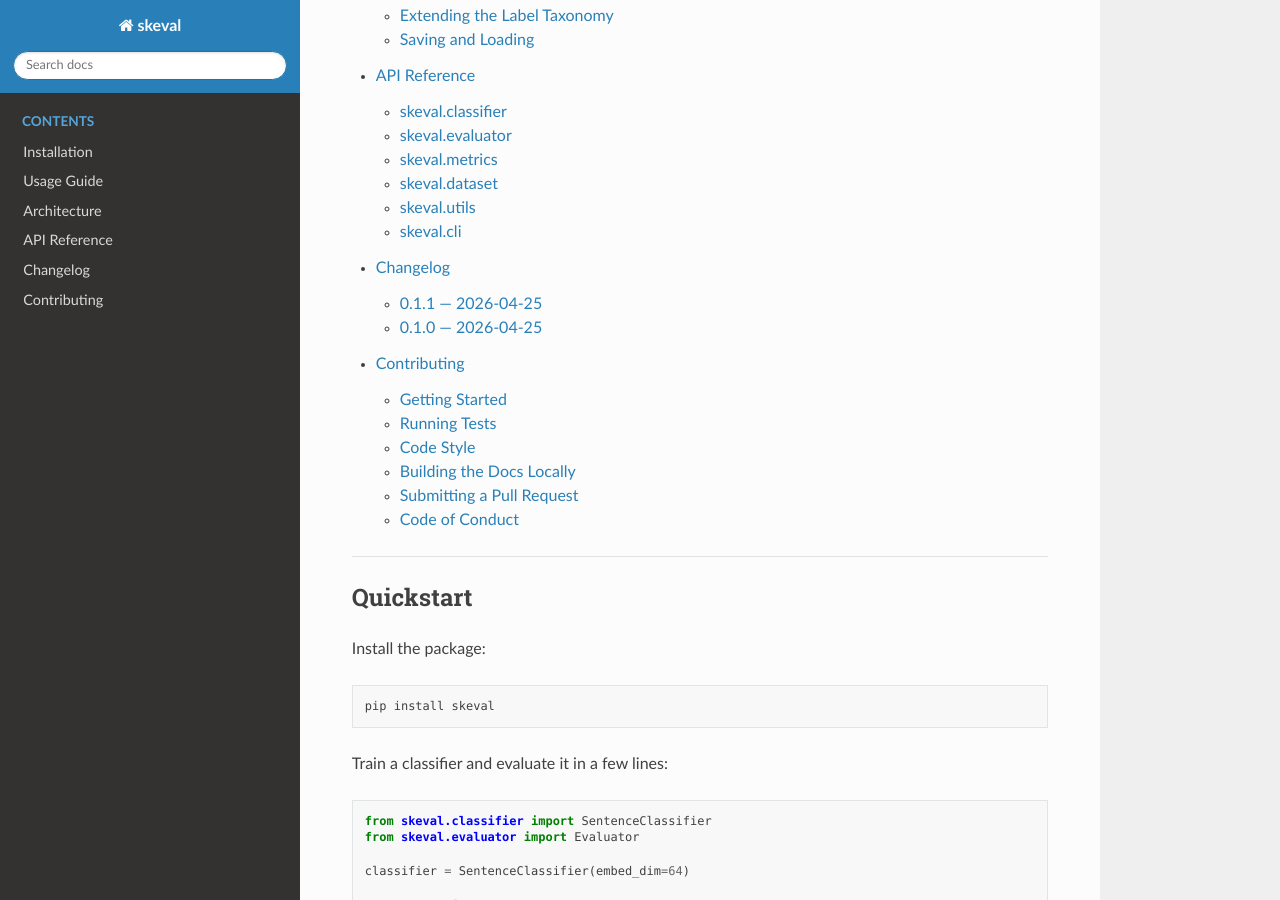
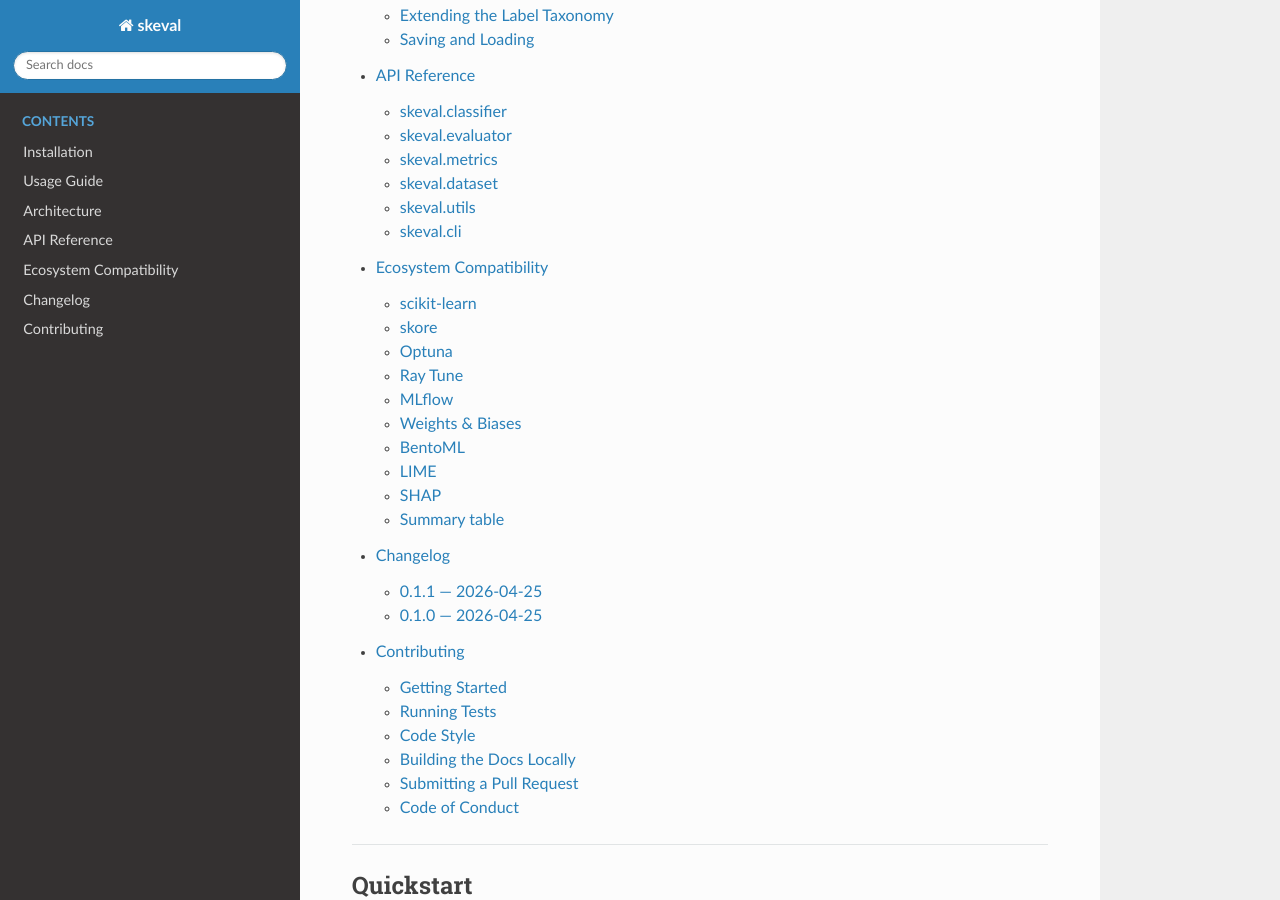
Before and after one commit to direkkakkar319-ops/skeval, a Sphinx documentation site: the page built from docs/index.rst, in a window 1280 px wide and 900 px high, scrolled down 792 px. Built offline with Sphinx 7.4.7 and the Read the Docs theme 3.1.0, drawn with Linux system fonts in a browser that asks for light colours; some of the changed lines change nothing that is shown.

Commit message:
[DOC] ecosystem compatibility page (#57)

```diff
--- /dev/null
+++ b/docs/ecosystem.rst
@@ -0,0 +1,345 @@
+Ecosystem Compatibility
+=======================
+
+``skeval`` implements the full scikit-learn estimator interface (``fit``,
+``predict``, ``score``, ``get_params``, ``set_params``), which means it works
+out-of-the-box with every library that consumes sklearn-compatible estimators.
+
+.. contents:: Libraries covered
+   :local:
+   :depth: 1
+
+----
+
+scikit-learn
+------------
+
+``SentenceClassifier`` passes ``sklearn.utils.estimator_checks.check_estimator``
+and works directly with all sklearn model-selection utilities.
+
+**GridSearchCV**
+
+.. code-block:: python
+
+   from sklearn.model_selection import GridSearchCV
+   from skeval.classifier import SentenceClassifier
+
+   param_grid = {"embed_dim": [32, 64], "epochs": [20, 40], "lr": [0.005, 0.01]}
+   search = GridSearchCV(SentenceClassifier(random_state=42), param_grid, cv=2)
+   search.fit(sentences, labels)
+   print(search.best_params_)
+
+**cross_val_score**
+
+.. code-block:: python
+
+   from sklearn.model_selection import cross_val_score
+   from skeval.classifier import SentenceClassifier
+
+   scores = cross_val_score(
+       SentenceClassifier(embed_dim=64, epochs=30, random_state=42),
+       sentences, labels, cv=3, scoring="accuracy",
+   )
+   print(scores.mean())
+
+See also :doc:`usage` for a full training example.
+
+----
+
+skore
+-----
+
+`skore <https://skore.probabl.ai>`_ is an open-source ML experiment tracker
+that integrates with any sklearn-compatible estimator.
+
+.. code-block:: bash
+
+   pip install skore
+
+.. code-block:: python
+
+   import skore
+   from sklearn.model_selection import cross_val_score
+   from skeval.classifier import SentenceClassifier
+
+   project = skore.open("my_project", overwrite=True)
+
+   clf = SentenceClassifier(embed_dim=64, epochs=40, random_state=42)
+   scores = cross_val_score(clf, sentences, labels, cv=2)
+
+   project.put("cv_accuracy", scores.mean())
+   project.put("params", clf.get_params())
+
+Launch the interactive UI to compare runs:
+
+.. code-block:: bash
+
+   skore launch my_project
+
+A complete working script is in ``examples/07_skore.py``.
+
+----
+
+Optuna
+------
+
+`Optuna <https://optuna.org>`_ is a hyperparameter optimisation framework that
+works with any Python callable.
+
+.. code-block:: bash
+
+   pip install optuna
+
+.. code-block:: python
+
+   import optuna
+   from sklearn.model_selection import cross_val_score
+   from skeval.classifier import SentenceClassifier
+
+   def objective(trial):
+       clf = SentenceClassifier(
+           embed_dim=trial.suggest_categorical("embed_dim", [32, 64, 128]),
+           epochs=trial.suggest_int("epochs", 10, 60, step=10),
+           lr=trial.suggest_float("lr", 1e-3, 1e-1, log=True),
+           random_state=42,
+       )
+       return cross_val_score(clf, sentences, labels, cv=2).mean()
+
+   study = optuna.create_study(direction="maximize")
+   study.optimize(objective, n_trials=20)
+   print(study.best_params)
+
+----
+
+Ray Tune
+--------
+
+`Ray Tune <https://docs.ray.io/en/latest/tune/index.html>`_ runs distributed
+hyperparameter searches and integrates with sklearn via its sklearn wrappers.
+
+.. code-block:: bash
+
+   pip install "ray[tune]"
+
+.. code-block:: python
+
+   from ray import tune
+   from sklearn.model_selection import cross_val_score
+   from skeval.classifier import SentenceClassifier
+
+   def train_fn(config):
+       clf = SentenceClassifier(**config, random_state=42)
+       score = cross_val_score(clf, sentences, labels, cv=2).mean()
+       tune.report({"accuracy": score})
+
+   tuner = tune.Tuner(
+       train_fn,
+       param_space={
+           "embed_dim": tune.choice([32, 64, 128]),
+           "epochs": tune.choice([20, 40]),
+           "lr": tune.loguniform(1e-3, 1e-1),
+       },
+   )
+   results = tuner.fit()
+   print(results.get_best_result().config)
+
+----
+
+MLflow
+------
+
+`MLflow <https://mlflow.org>`_ tracks experiments, parameters, and metrics.
+
+.. code-block:: bash
+
+   pip install mlflow
+
+.. code-block:: python
+
+   import mlflow
+   from sklearn.model_selection import cross_val_score
+   from skeval.classifier import SentenceClassifier
+
+   with mlflow.start_run():
+       params = {"embed_dim": 64, "epochs": 40, "lr": 0.01}
+       mlflow.log_params(params)
+
+       clf = SentenceClassifier(**params, random_state=42)
+       scores = cross_val_score(clf, sentences, labels, cv=2)
+
+       mlflow.log_metric("cv_accuracy_mean", scores.mean())
+       mlflow.log_metric("cv_accuracy_std", scores.std())
+
+       clf.fit(sentences, labels)
+       mlflow.sklearn.log_model(clf, "skeval_model")
+
+----
+
+Weights & Biases
+----------------
+
+`W&B <https://wandb.ai>`_ provides experiment tracking, visualisation, and
+model registry.
+
+.. code-block:: bash
+
+   pip install wandb
+
+.. code-block:: python
+
+   import wandb
+   from sklearn.model_selection import cross_val_score
+   from skeval.classifier import SentenceClassifier
+
+   wandb.init(project="skeval-runs")
+
+   config = wandb.config
+   config.embed_dim = 64
+   config.epochs = 40
+   config.lr = 0.01
+
+   clf = SentenceClassifier(
+       embed_dim=config.embed_dim,
+       epochs=config.epochs,
+       lr=config.lr,
+       random_state=42,
+   )
+   scores = cross_val_score(clf, sentences, labels, cv=2)
+   wandb.log({"cv_accuracy": scores.mean()})
+
+----
+
+BentoML
+-------
+
+`BentoML <https://bentoml.com>`_ packages trained models into production-ready
+APIs.
+
+.. code-block:: bash
+
+   pip install bentoml
+
+.. code-block:: python
+
+   import bentoml
+   from skeval.classifier import SentenceClassifier
+
+   clf = SentenceClassifier(embed_dim=64, epochs=40, random_state=42)
+   clf.fit(sentences, labels)
+
+   # Save the model to the BentoML model store
+   bento_model = bentoml.picklable_model.save_model("skeval_classifier", clf)
+   print(f"Saved: {bento_model}")
+
+   # Load it back for serving
+   loaded = bentoml.picklable_model.load_model("skeval_classifier:latest")
+   print(loaded.predict(["Water boils at 100 degrees Celsius"]))
+
+----
+
+LIME
+----
+
+`LIME <https://github.com/marcotcr/lime>`_ explains individual predictions by
+perturbing the input. It requires ``predict_proba()``, which ``SentenceClassifier``
+provides as of v0.2.0.
+
+.. code-block:: bash
+
+   pip install lime
+
+.. code-block:: python
+
+   from lime.lime_text import LimeTextExplainer
+   from skeval.classifier import SentenceClassifier
+
+   clf = SentenceClassifier(embed_dim=64, epochs=40, random_state=42)
+   clf.fit(sentences, labels)
+
+   explainer = LimeTextExplainer(class_names=clf.label_encoder.idx2label.values())
+   explanation = explainer.explain_instance(
+       "Water boils at 100 degrees Celsius",
+       clf.predict_proba,
+       num_features=5,
+   )
+   explanation.show_in_notebook()
+
+.. note::
+   ``predict_proba()`` is available from v0.2.0 onwards (issue #41).
+
+----
+
+SHAP
+----
+
+`SHAP <https://shap.readthedocs.io>`_ computes Shapley values to explain model
+output globally and locally.
+
+.. code-block:: bash
+
+   pip install shap
+
+.. code-block:: python
+
+   import shap
+   import numpy as np
+   from skeval.classifier import SentenceClassifier
+
+   clf = SentenceClassifier(embed_dim=64, epochs=40, random_state=42)
+   clf.fit(sentences, labels)
+
+   # KernelExplainer works with any predict_proba function
+   background = shap.sample(np.array(sentences), 10)
+   explainer = shap.KernelExplainer(clf.predict_proba, background)
+   shap_values = explainer.shap_values(np.array(test_sentences))
+   shap.summary_plot(shap_values, np.array(test_sentences))
+
+----
+
+Summary table
+-------------
+
+.. list-table::
+   :header-rows: 1
+   :widths: 20 40 20 20
+
+   * - Library
+     - Use case
+     - Works today
+     - Requires
+   * - scikit-learn
+     - GridSearchCV, cross_val_score, Pipeline
+     - Yes
+     - ``pip install skeval``
+   * - skore
+     - Experiment tracking & UI
+     - Yes
+     - ``pip install skore``
+   * - Optuna
+     - Bayesian hyperparameter search
+     - Yes
+     - ``pip install optuna``
+   * - Ray Tune
+     - Distributed hyperparameter search
+     - Yes
+     - ``pip install ray[tune]``
+   * - MLflow
+     - Experiment tracking & model registry
+     - Yes
+     - ``pip install mlflow``
+   * - Weights & Biases
+     - Experiment tracking & visualisation
+     - Yes
+     - ``pip install wandb``
+   * - BentoML
+     - Model serving & packaging
+     - Yes
+     - ``pip install bentoml``
+   * - LIME
+     - Local prediction explanations
+     - Yes (v0.2.0+)
+     - ``pip install lime``
+   * - SHAP
+     - Shapley value explanations
+     - Yes (v0.2.0+)
+     - ``pip install shap``
--- a/docs/index.rst
+++ b/docs/index.rst
@@ -13,6 +13,7 @@
    usage
    architecture
    api
+   ecosystem
    changelog
    contributing
 
```
